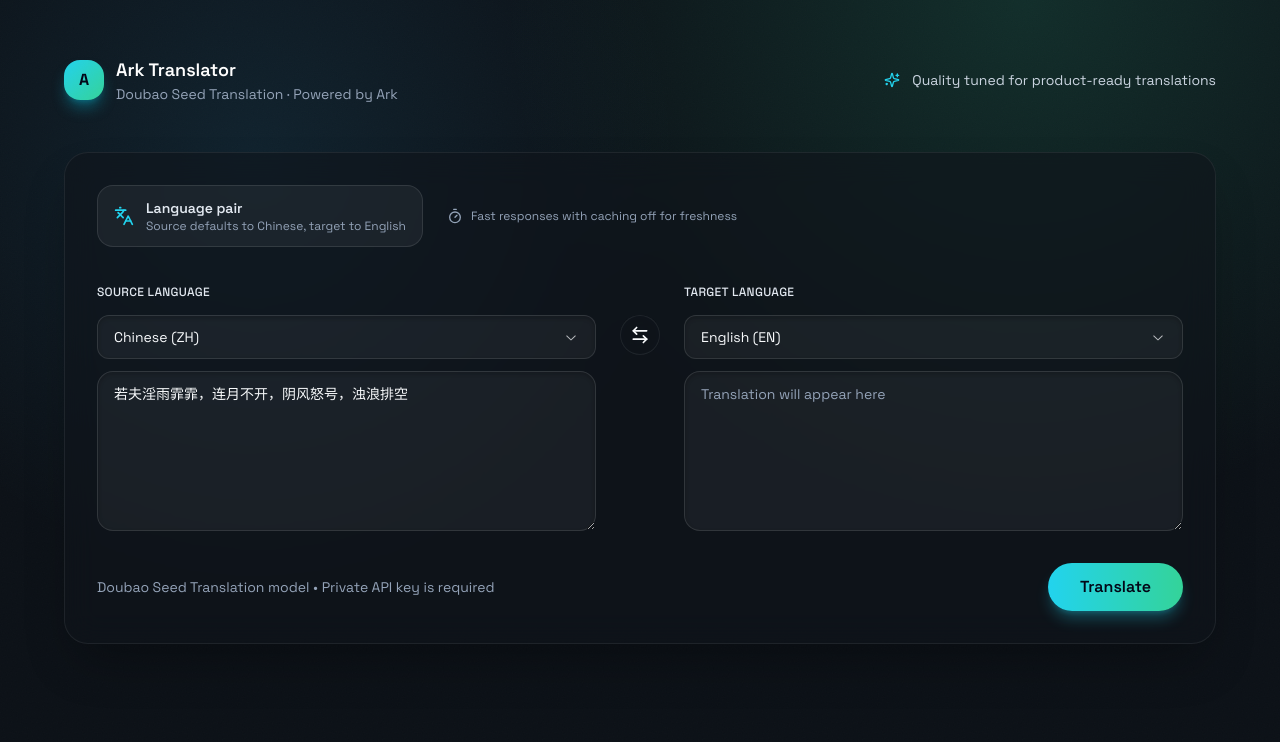
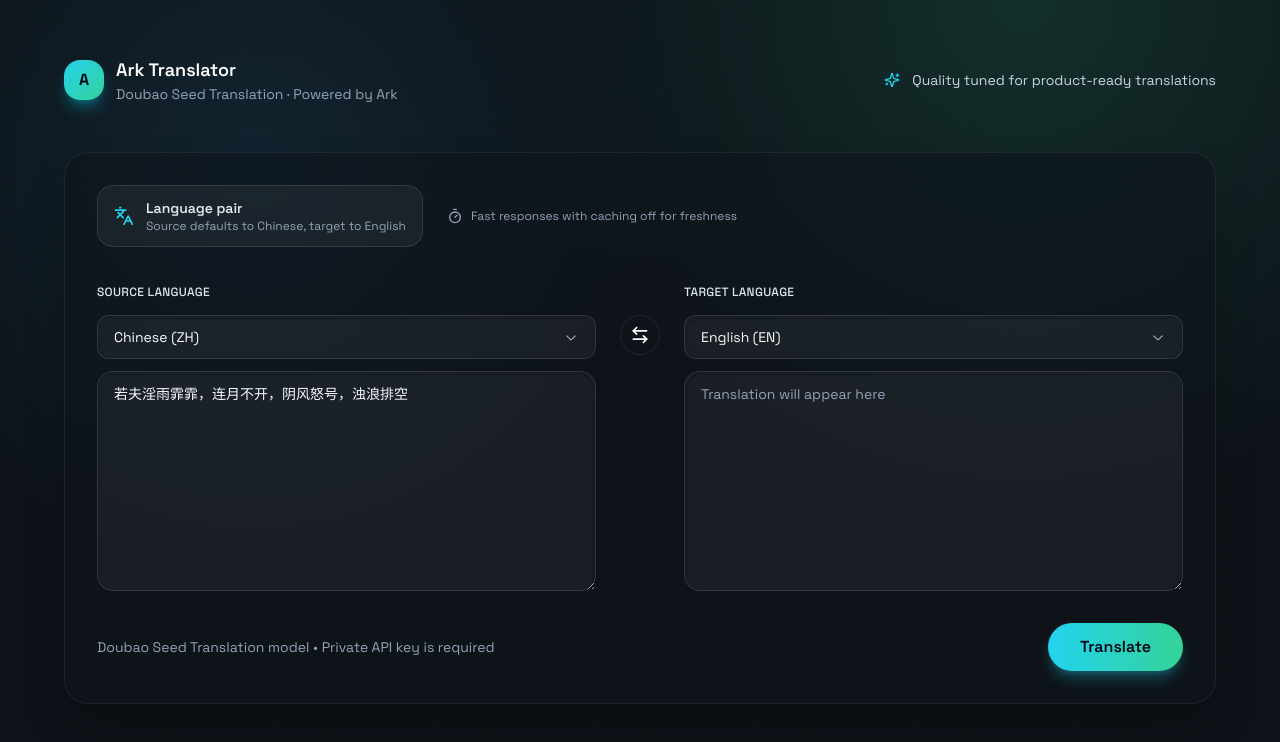
Before and after one commit to IZSSERAFIM/ARK_DST-Translator, a Next.js app: page / in a window 1280 px wide. Shown: the top 742 px of the page. Built offline with nearby package versions, Linux system fonts and the light colour scheme.

Commit message:
refactor

```diff
--- a/app/page.tsx
+++ b/app/page.tsx
@@ -1,12 +1,7 @@
 "use client";
 
-import { useMemo, useState } from "react";
-import {
-  ArrowLeftRight,
-  Languages,
-  Sparkles,
-  Timer
-} from "lucide-react";
+import { useEffect, useMemo, useRef, useState } from "react";
+import { ArrowLeftRight, Languages, Sparkles, Timer } from "lucide-react";
 import { Button } from "@/components/ui/button";
 import { Label } from "@/components/ui/label";
 import {
@@ -38,6 +33,8 @@
   const [translation, setTranslation] = useState("");
   const [loading, setLoading] = useState(false);
   const [error, setError] = useState<string | null>(null);
+  const inputRef = useRef<HTMLTextAreaElement>(null);
+  const outputRef = useRef<HTMLTextAreaElement>(null);
 
   const canTranslate = useMemo(
     () => text.trim().length > 0 && sourceLanguage !== targetLanguage,
@@ -81,6 +78,21 @@
       setLoading(false);
     }
   };
+
+  const autoResize = (el: HTMLTextAreaElement | null) => {
+    if (!el) return;
+    el.style.height = "auto";
+    const nextHeight = Math.min(Math.max(el.scrollHeight, 200), 700);
+    el.style.height = `${nextHeight}px`;
+  };
+
+  useEffect(() => {
+    autoResize(inputRef.current);
+  }, [text]);
+
+  useEffect(() => {
+    autoResize(outputRef.current);
+  }, [translation]);
 
   return (
     <main className="min-h-screen px-6 pb-24 pt-14">
@@ -141,9 +153,11 @@
                 </SelectContent>
               </Select>
               <Textarea
+                ref={inputRef}
                 value={text}
                 onChange={(e) => setText(e.target.value)}
                 placeholder="Type or paste text to translate..."
+                className="min-h-[220px]"
               />
             </div>
 
@@ -178,10 +192,11 @@
                 </SelectContent>
               </Select>
               <Textarea
+                ref={outputRef}
                 value={translation}
                 readOnly
                 placeholder="Translation will appear here"
-                className="min-h-[160px] bg-white/5"
+                className="min-h-[220px] bg-white/5"
               />
             </div>
           </div>
```
